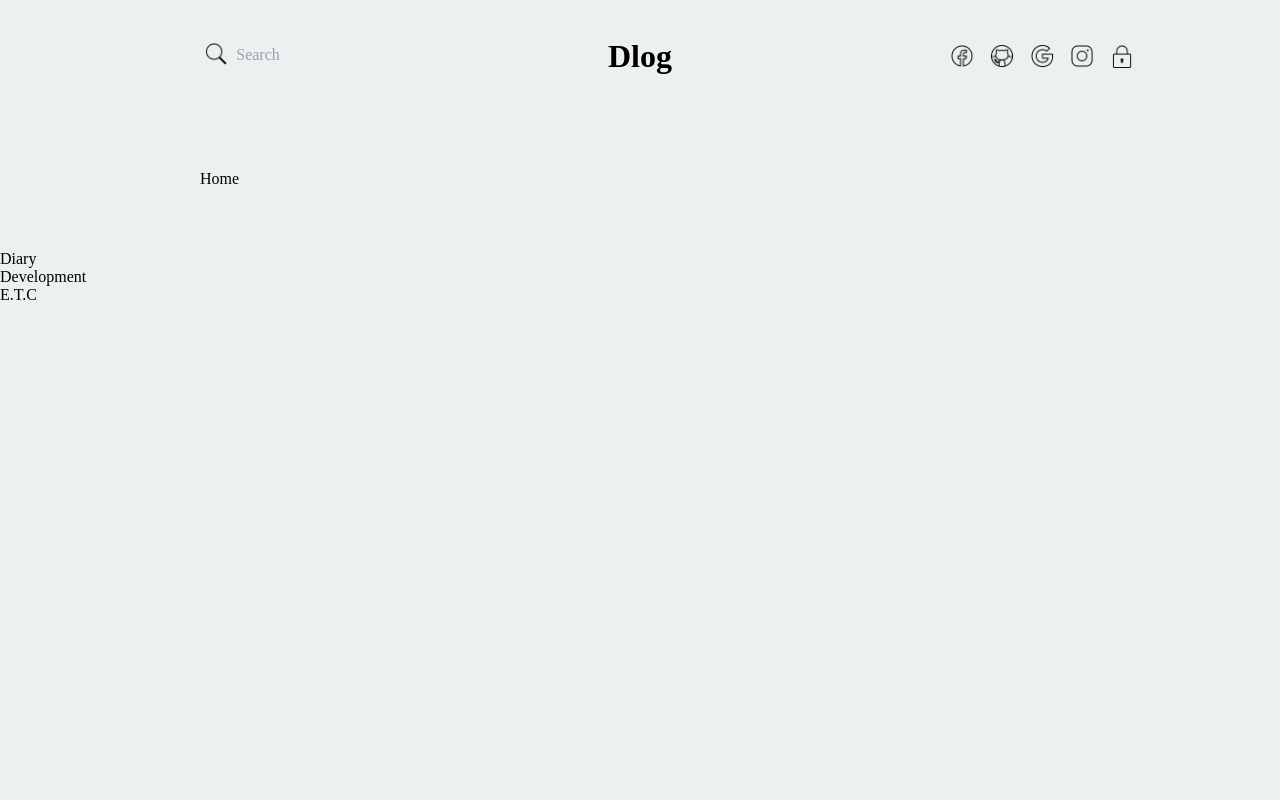
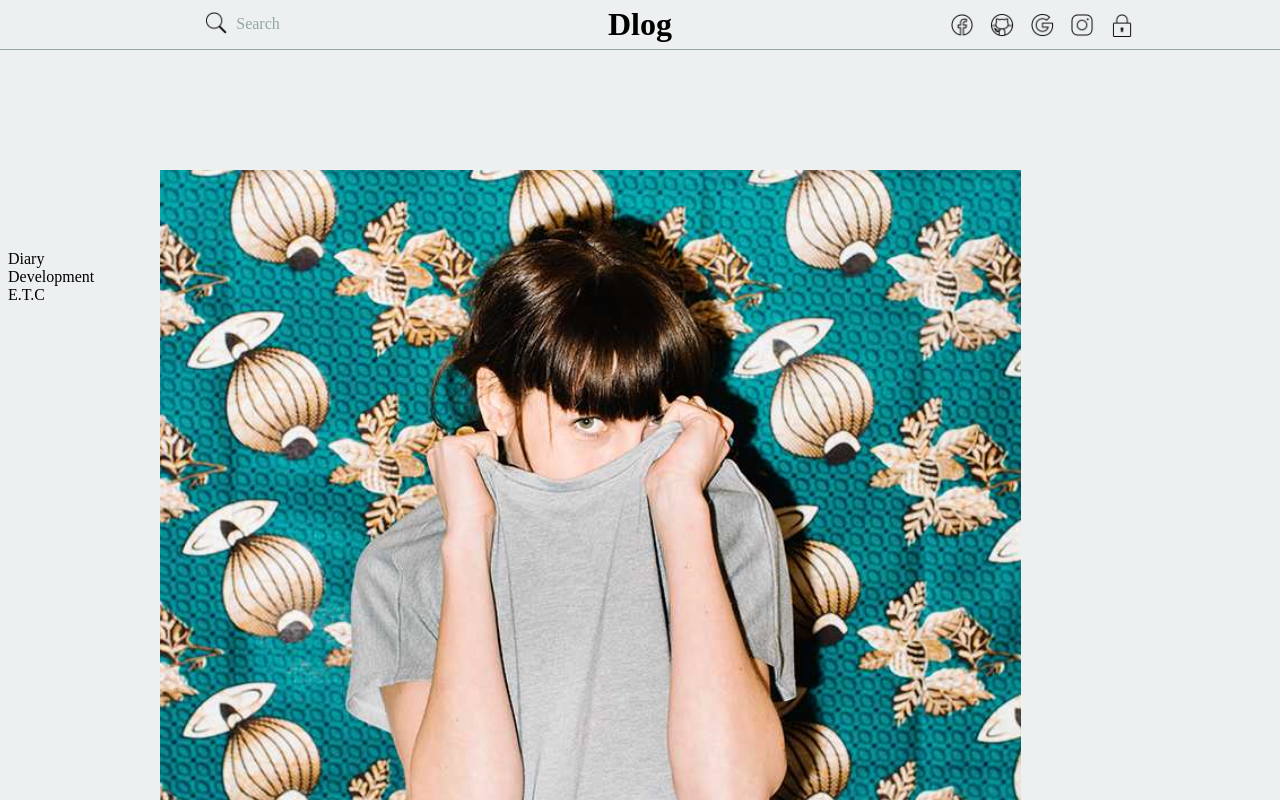
Before and after one commit to kaspi6000/babble-blog, a React (Create React App) app in the folder front-end/: page / in a window 1280 px wide. Shown: the top 800 px of the page. Built offline with nearby package versions, Linux system fonts and the light colour scheme; a web font is replaced by a local one.

Commit message:
Scroll event reflow issue

```diff
--- a/front-end/src/component/Header/index.tsx
+++ b/front-end/src/component/Header/index.tsx
@@ -1,4 +1,4 @@
-import React from "react";
+import React, { useEffect } from "react";
 import styled from "styled-components";
 import { Link } from "react-router-dom";
 
@@ -13,8 +13,9 @@ const Header = styled.header`
   justify-content: center;
 `;
 
-const HeaderWrap = styled.div`
-  padding: 56px 40px 0px;
+const HeaderWrap = styled.div<any>`
+  padding: ${props => (props.isScroll ? "0px 40px 0px" : "56px 40px 0px")};
+  border-bottom: ${props => props.isScroll && "1px solid #95a5a6"};
   width: 100%;
   max-width: 1440px;
   display: flex;
@@ -52,9 +53,25 @@ const SearchWrap = styled.div`
 `;
 
 const HeaderContainer: React.FC = () => {
+  const [scroll, setScroll] = React.useState(false);
+  useEffect(() => {
+    handleScroll();
+    window.addEventListener("scroll", handleScroll, { passive: true });
+  }, []);
+  const handleScroll = () => {
+    console.log(window.scrollY);
+    const scrollHeight = window.scrollY;
+    if (scrollHeight > 70 && !scroll) {
+      setScroll(true);
+    } else if (scrollHeight < 70 && scroll) {
+      setScroll(false);
+    }
+    return;
+  };
+  console.log(scroll);
   return (
     <Header>
-      <HeaderWrap>
+      <HeaderWrap isScroll={scroll}>
         <HeadItem>
           <SearchWrap>
             <Icon src="/images/search.png" />
--- a/front-end/src/component/Home/Home.tsx
+++ b/front-end/src/component/Home/Home.tsx
@@ -1,9 +1,10 @@
 import React from "react";
 import styled from "styled-components";
 import NavList from "./NavList";
+import Post from "./Post";
 
 const Main = styled.div`
-  min-width: 1250px;
+  /* min-width: 1250px; */
   max-width: 1440px;
   margin: 0 auto;
   z-index: 1;
@@ -14,13 +15,15 @@ const Main = styled.div`
 `;
 
 const Section = styled.div`
-  margin-left: 200px;
+  margin: auto 160px;
 `;
 
 const Home: React.FC = () => (
   <Main>
     <NavList />
-    <Section>Home</Section>
+    <Section>
+      <Post />
+    </Section>
   </Main>
 );
 
--- a/front-end/src/component/Home/NavList.tsx
+++ b/front-end/src/component/Home/NavList.tsx
@@ -5,6 +5,7 @@ const Nav = styled.nav`
   position: fixed;
   height: 50vh;
   margin-top: -50vh;
+  margin-left: 8px;
   bottom: 150px;
 `;
 
--- /dev/null
+++ b/front-end/src/component/Home/Post.tsx
@@ -0,0 +1,22 @@
+import React from "react";
+import styled from "styled-components";
+
+const PostWrap = styled.div``;
+
+const PostItem = styled.div`
+  background: url("/images/post1.jpg");
+  background-size: contain;
+  background-repeat: no-repeat;
+  /* background-position: center; */
+  width: 100%;
+  height: ${() => window.innerHeight}px;
+`;
+const Post: React.FC = () => {
+  return (
+    <PostWrap>
+      <PostItem />
+    </PostWrap>
+  );
+};
+
+export default Post;
```
Also changed, not shown: front-end/public/images/post1.jpg (added), 1 other file (tests, documents, lock files or other folders).
